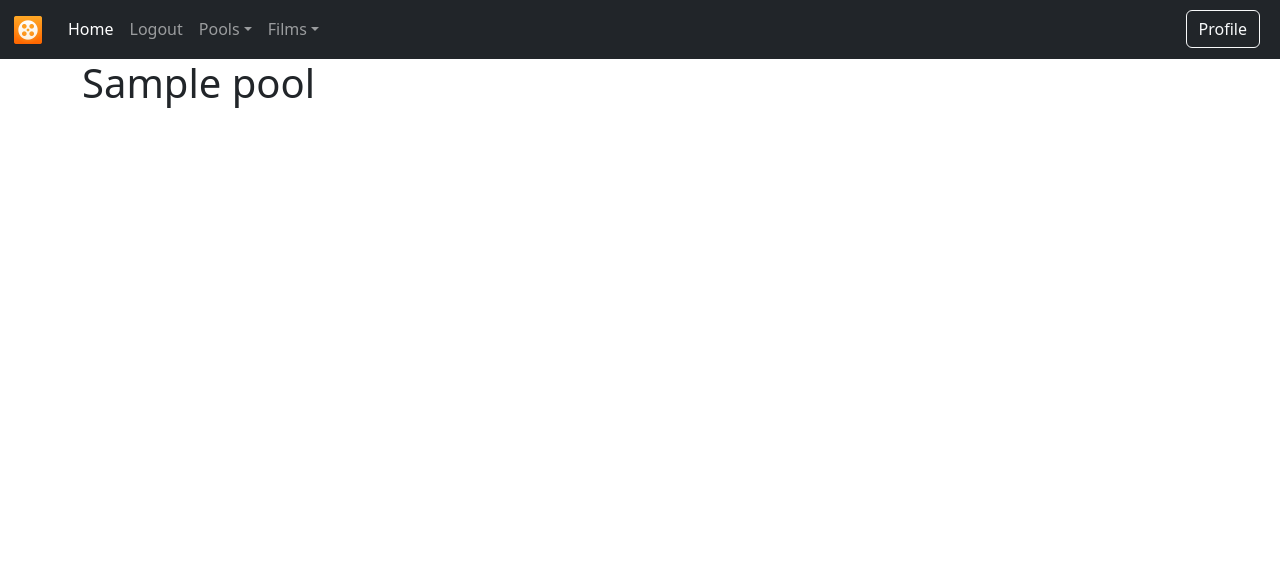
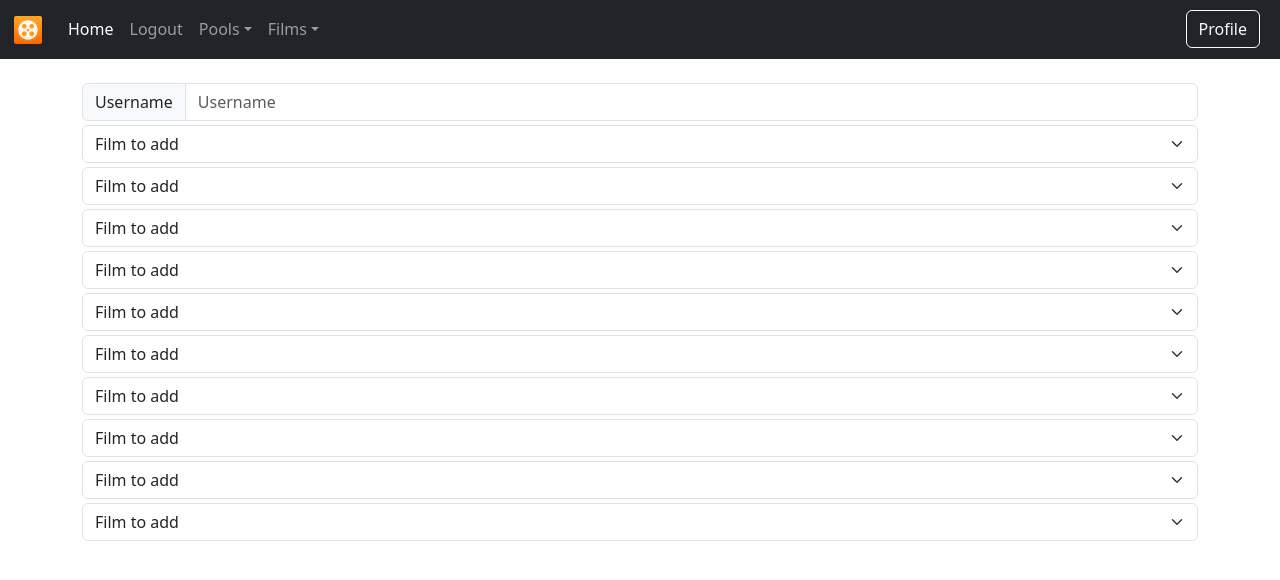
Before and after one commit to kaayran/go-film, a Flask app: page /pools/x in a window 1280 px wide. Shown: the top 580 px of the page. Run offline with Flask 2, Linux system fonts and the light colour scheme; a user stored in the database is signed in; tables that the repository leaves empty hold one stand-in row (values such as "Sample post"); some libraries are stand-ins or nearby versions.

Commit message:
add simple select in pool by link

```diff
--- a/website/pools/controllers/pools.py
+++ b/website/pools/controllers/pools.py
@@ -5,7 +5,7 @@ from flask import render_template, url_for, request, redirect, flash
 from flask_login import current_user
 
 from website.db import Session
-from website.models import Pool
+from website.models import Pool, Film
 
 
 def get_pools():
@@ -56,9 +56,16 @@ def get_pool(hash_link):
     session = Session()
     pool = session.query(Pool).filter_by(hash_link=hash_link).first()
     print(repr(pool))
+
+    user = current_user
+    user_id = user.id
+    films = session.query(Film).filter_by(user_id=user_id)
+
+    session.close()
+
     if pool:
         if hash_link:
-            return render_template('pools/link.html', hash_link=hash_link, pool=pool)
+            return render_template('pools/link.html', hash_link=hash_link, pool=pool, films=films)
         return redirect(url_for('pools.index'))
 
     flash(f'Pool with hash: ({hash_link}) could not be found.', category='error')
--- a/website/pools/templates/pools/link.html
+++ b/website/pools/templates/pools/link.html
@@ -1,5 +1,23 @@
 {% extends 'base.html' %} {% block title %} Pool ({{ hash_link }}) {% endblock %}
 
 {% block content %}
-    <h1>{{ pool.name }}</h1>
+    {% for p in range(pool.number) %}
+        <div class="my-4">
+            <div class="input-group flex-nowrap">
+                <span class="input-group-text" id="addon-wrapping">Username</span>
+                <input type="text" class="form-control" placeholder="Username" aria-label="Username"
+                       aria-describedby="addon-wrapping">
+            </div>
+            {% for f in range(pool.amount) %}
+                <div class="my-1">
+                    <select class="form-select" aria-label="Default select example">
+                        <option selected>Film to add</option>
+                        {% for film in films %}
+                            <option value="{{ film.id }}">{{ film.name_original }}</option>
+                        {% endfor %}
+                    </select>
+                </div>
+            {% endfor %}
+        </div>
+    {% endfor %}
 {% endblock %}
```
